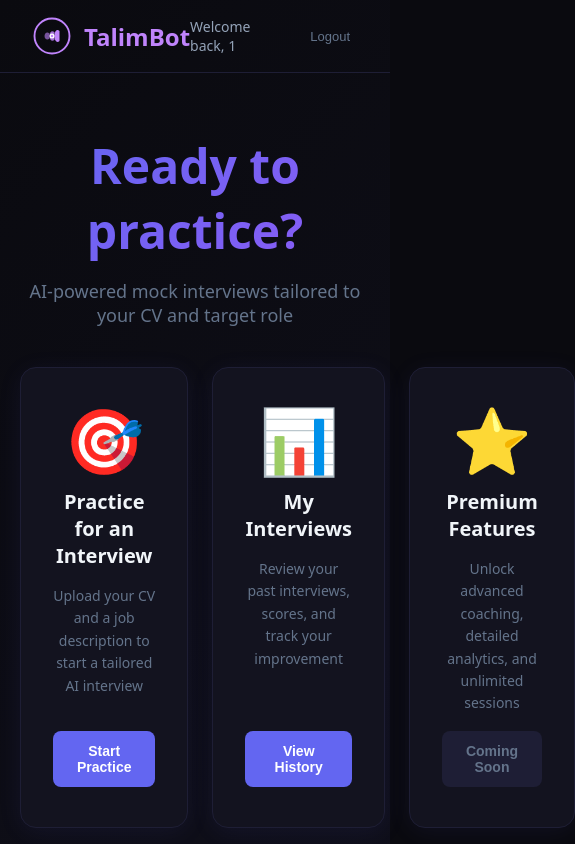
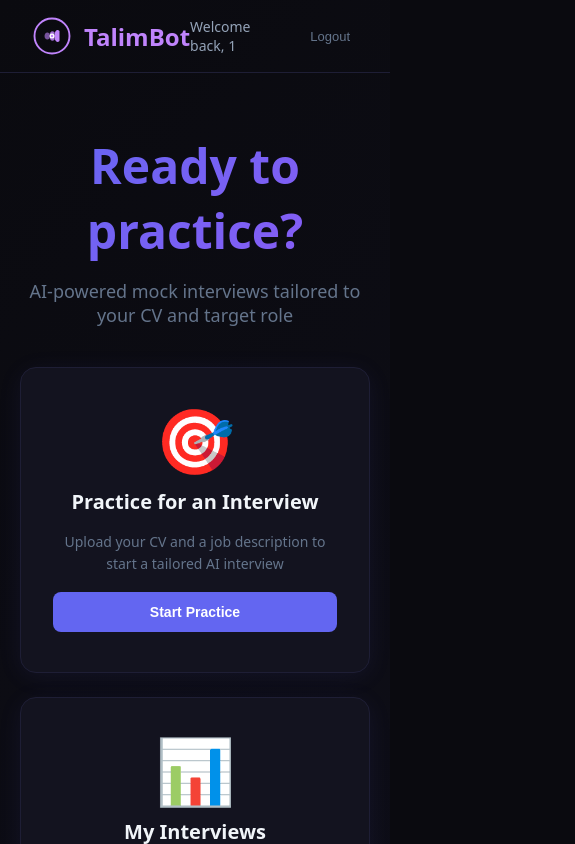
Before and after one commit to murtazakhan7/TalimBot, a React (Vite) app in the folder frontend/: page /dashboard in a window 390 px wide. Shown: the top 844 px of the page, 575 px wide, since content can reach past the window. Built offline with nearby package versions, Linux system fonts and the light colour scheme; no server answers; sample sign-in values are in the browser's storage.

Commit message:
fix responsive dashboard grid and paraphrase error feedback

```diff
--- a/frontend/src/pages/DashboardPage.jsx
+++ b/frontend/src/pages/DashboardPage.jsx
@@ -178,7 +178,7 @@ const styles = {
   },
   cardGrid: {
     display: 'grid',
-    gridTemplateColumns: 'repeat(3, 1fr)',
+    gridTemplateColumns: 'repeat(auto-fit, minmax(280px, 1fr))',
     gap: '24px',
     maxWidth: '1000px',
     margin: '0 auto',
--- a/frontend/src/pages/InterviewPage.jsx
+++ b/frontend/src/pages/InterviewPage.jsx
@@ -231,6 +231,7 @@ export default function InterviewPage() {
       setCurrentQuestion(data.rephrased_question);
     } catch (err) {
       console.error('Paraphrase failed:', err);
+      setError('Could not rephrase question. Please try again.');
     } finally {
       setIsParaphrasing(false);
     }
```
